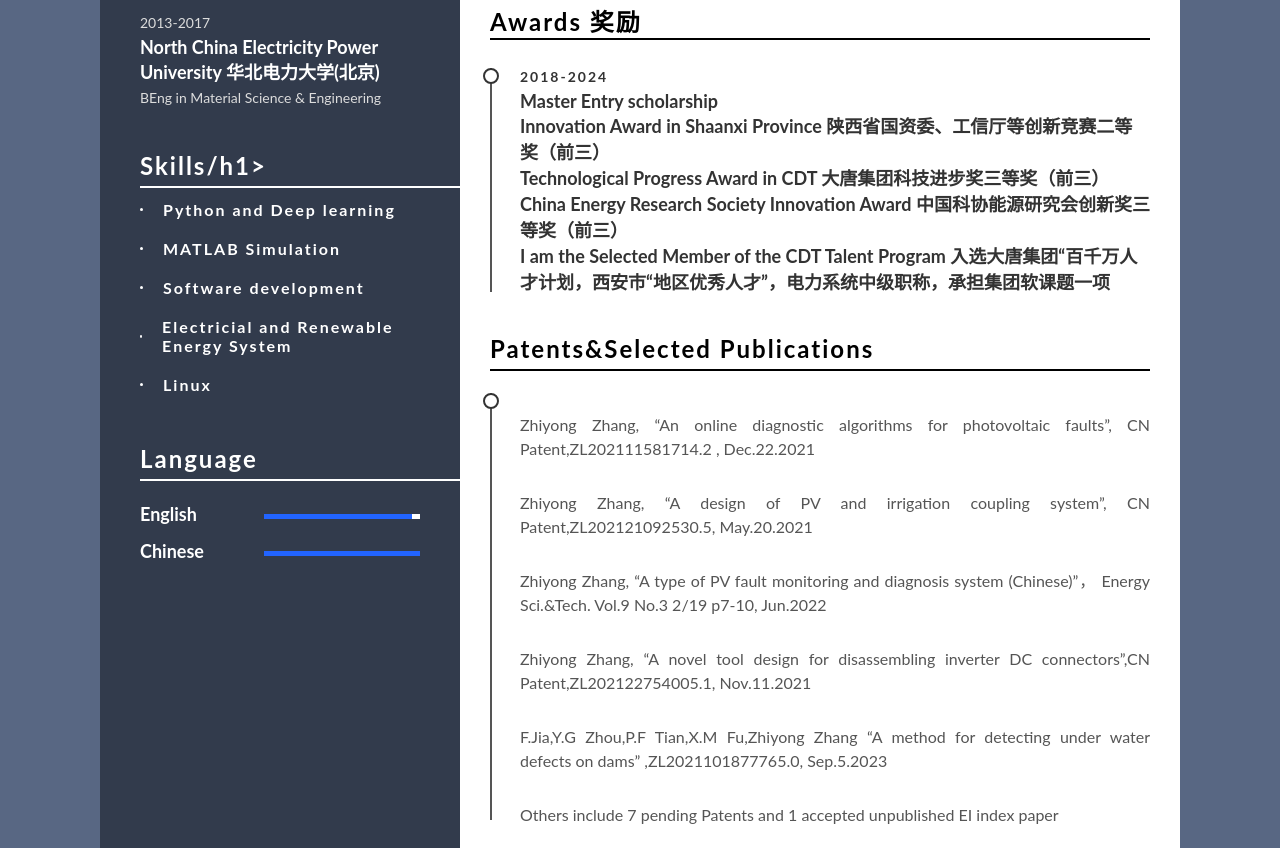
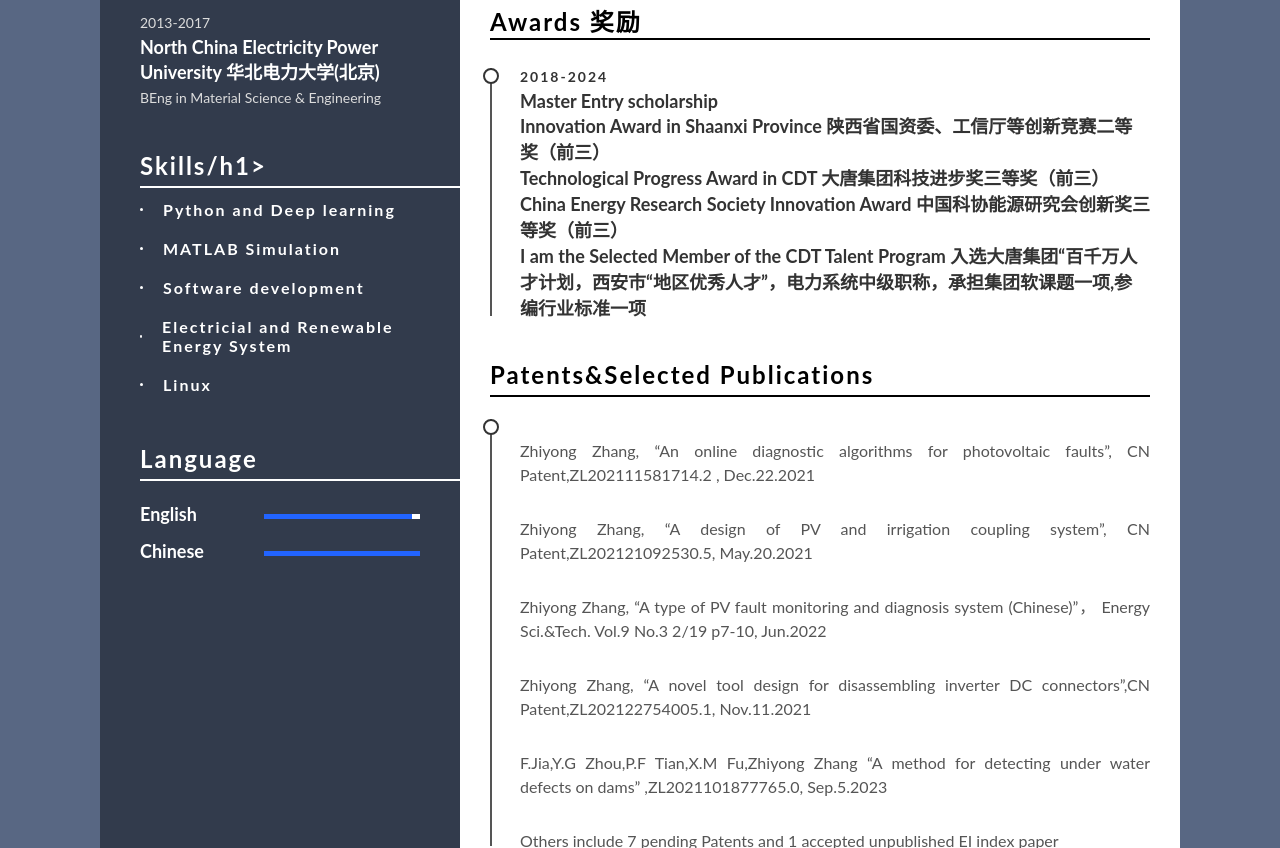
Before and after one commit to eurakaka/test.github.io, a plain HTML site: page index.html in a window 1280 px wide. Shown: the part 1041-1889 px from the top of the page. Drawn offline with Linux system fonts and the light colour scheme.

Commit message:
index.html

```diff
--- a/index.html
+++ b/index.html
@@ -132,7 +132,7 @@
                 <p class="xp-position">Innovation Award in Shaanxi Province 陕西省国资委、工信厅等创新竞赛二等奖（前三）</p>
                 <p class="xp-position"> Technological Progress Award in CDT 大唐集团科技进步奖三等奖（前三）</p>
                 <p class="xp-position"> China Energy Research Society Innovation Award 中国科协能源研究会创新奖三等奖（前三）</p>
-                <p class="xp-position"> I am the Selected Member of the CDT Talent Program 入选大唐集团“百千万人才计划，西安市“地区优秀人才”，电力系统中级职称，承担集团软课题一项</p>
+                <p class="xp-position"> I am the Selected Member of the CDT Talent Program 入选大唐集团“百千万人才计划，西安市“地区优秀人才”，电力系统中级职称，承担集团软课题一项,参编行业标准一项</p>
             </div>
                 </div>
                 <div class="reference padding-top-bg">
```
